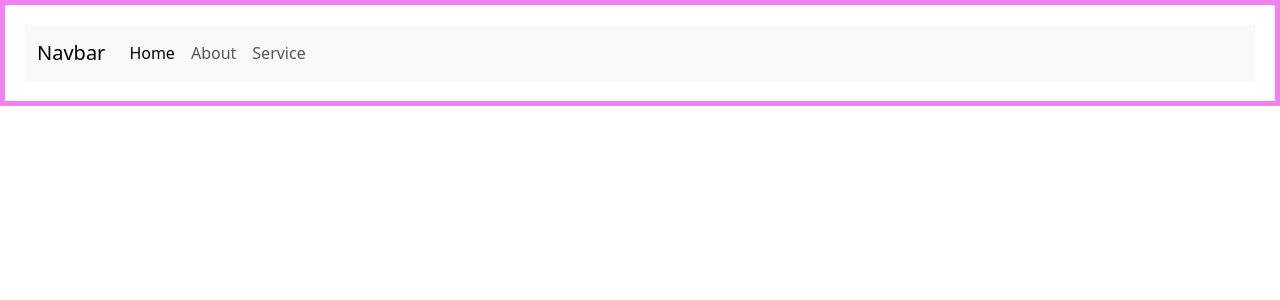
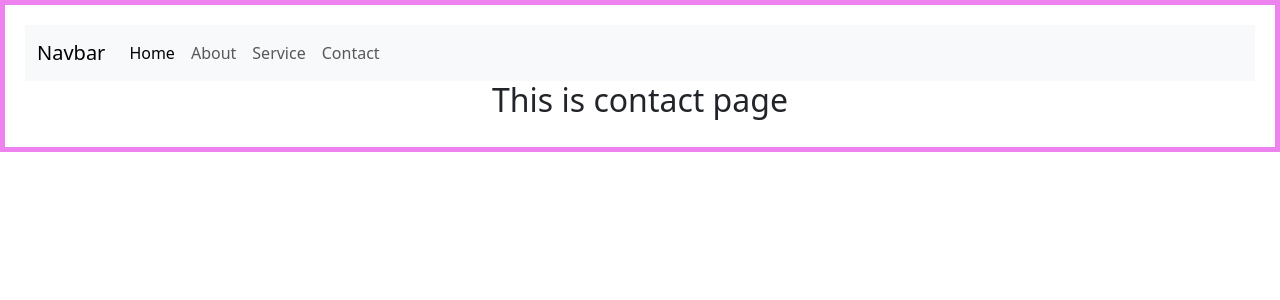
Before and after one commit to Nadeem35/react-playzone, a React (Vite) app: page /contact in a window 1280 px wide. Shown: the top 300 px of the page. Built offline with nearby package versions, Linux system fonts and the light colour scheme.

Commit message:
code update

```diff
--- /dev/null
+++ b/src/Components/15.JWT/Contact.jsx
@@ -0,0 +1,11 @@
+import React from 'react'
+
+const Contact = () => {
+  return (
+    <>
+      <h2 className='text-center'>This is contact page</h2>
+    </>
+  )
+}
+
+export default Contact
--- a/src/Components/15.JWT/Navbar.jsx
+++ b/src/Components/15.JWT/Navbar.jsx
@@ -20,9 +20,9 @@ const Navbar = () => {
               <li className="nav-item">
                 <Link className="nav-link" to="/service">Service</Link>
               </li>
-              {/* <li className="nav-item">
-                <a className="nav-link disabled" aria-disabled="true">Disabled</a>
-              </li> */}
+              <li className="nav-item">
+                <Link className="nav-link" to="/contact">Contact</Link>
+              </li>
             </ul>
           </div>
         </div>
--- a/src/Components/15.JWT/RoutPage.jsx
+++ b/src/Components/15.JWT/RoutPage.jsx
@@ -4,6 +4,7 @@ import Navbar from './Navbar'
 import Home from './Home'
 import About from '../15.JWT/About'
 import Service from '../15.JWT/Service'
+import Contact from './Contact'
 
 const RoutPage = () => {
   return (
@@ -14,6 +15,7 @@ const RoutPage = () => {
           <Route path='/' element={<Home />} />
           <Route path='/about' element={<About />} />
           <Route path='/service' element={<Service />} />
+          <Route path='/contact' element={<Contact />} />
         </Routes>
       </BrowserRouter>
 
```
